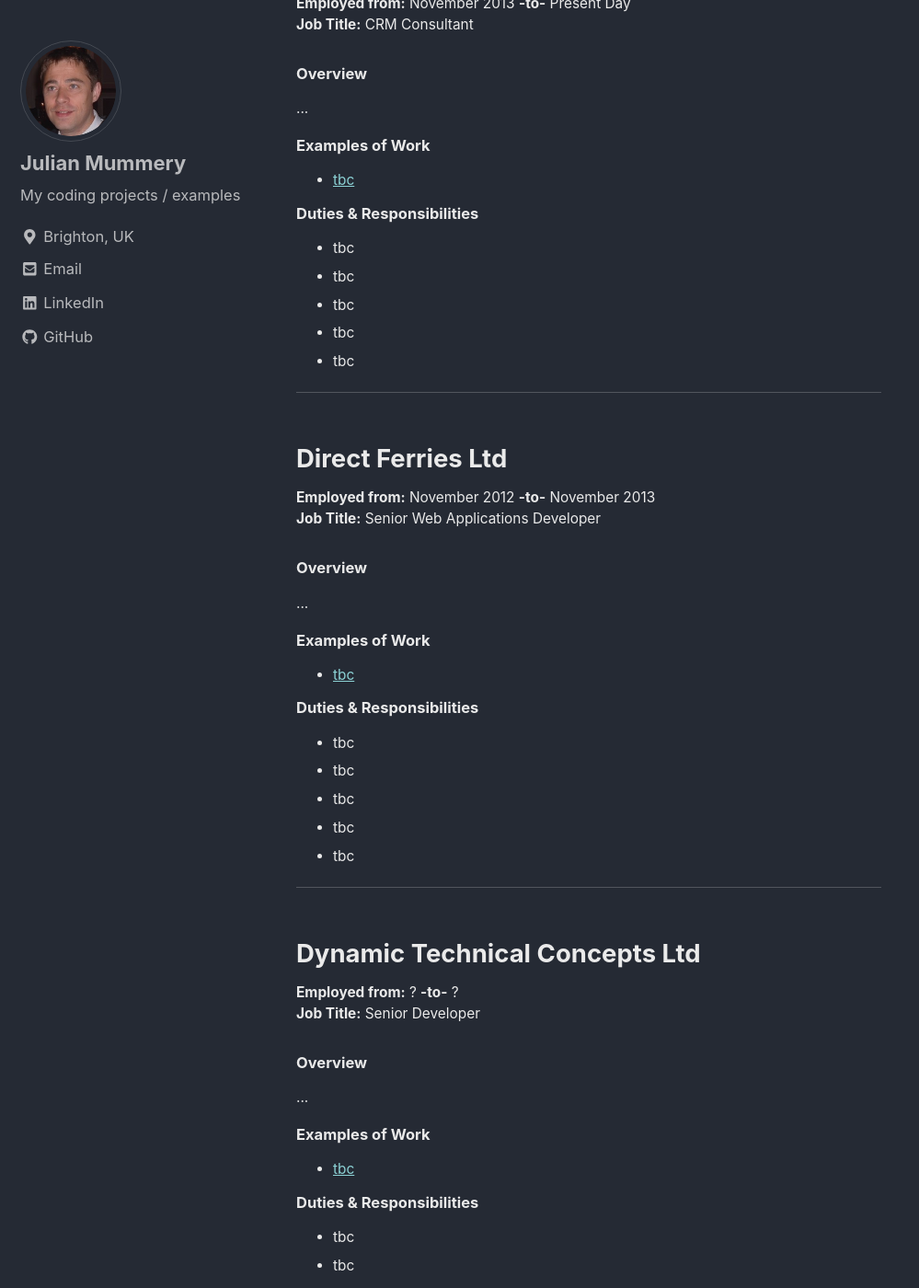
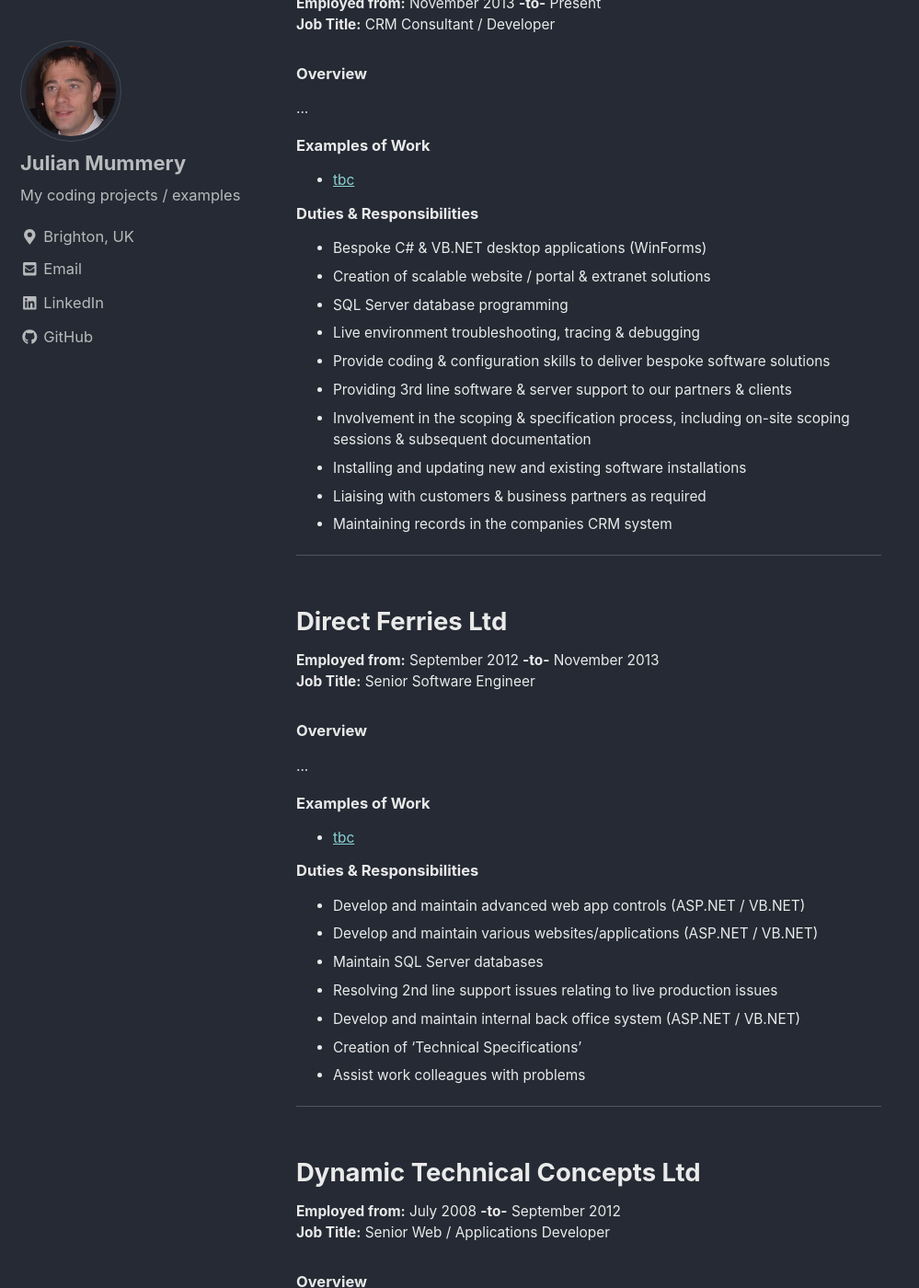
Before and after one commit to julianmummery/julianmummery.github.io, a Jekyll site: the page built from _pages/experience.md, in a window 1280 px wide and 1400 px high, scrolled down 661 px. Shown: the whole window at 92% size, without its empty margins (0-999 px from the left). Built offline with Jekyll 4.4.1, drawn with Linux system fonts in a browser that asks for light colours; nearby versions of some CDN libraries; some of the changed text lies outside the part shown.

Commit message:
Update experience.md

```diff
--- a/_pages/experience.md
+++ b/_pages/experience.md
@@ -11,8 +11,8 @@
 
 <hr/>
 <h2>Loria Consulting Ltd</h2>
-<p style="font-size:0.70em; margin-top:0; margin-bottom: 0;"><strong>Employed from:</strong> November 2013 <strong>-to-</strong> Present Day</p>
-<p style="font-size:0.70em; margin-top:0; margin-bottom: 0;"><strong>Job Title:</strong> CRM Consultant</p>
+<p style="font-size:0.70em; margin-top:0; margin-bottom: 0;"><strong>Employed from:</strong> November 2013 <strong>-to-</strong> Present</p>
+<p style="font-size:0.70em; margin-top:0; margin-bottom: 0;"><strong>Job Title:</strong> CRM Consultant / Developer</p>
 <h5>Overview</h5>
 <p style="font-size:0.70em;">...</p>
 <h5 style="margin-top: 0px">Examples of Work</h5>
@@ -21,17 +21,22 @@
 </ul>
 <h5 style="margin-top: 0px">Duties & Responsibilities</h5>
 <ul style="font-size:0.70em;">
-  <li>tbc</li>
-  <li>tbc</li>
-  <li>tbc</li>
-  <li>tbc</li>
-  <li>tbc</li>
+  <li>Bespoke C# & VB.NET desktop applications (WinForms)</li>
+  <li>Creation of scalable website / portal & extranet solutions</li>
+  <li>SQL Server database programming</li>
+  <li>Live environment troubleshooting, tracing & debugging</li>
+  <li>Provide coding & configuration skills to deliver bespoke software solutions</li>
+  <li>Providing 3rd line software & server support to our partners & clients</li>
+  <li>Involvement in the scoping & specification process, including on-site scoping sessions & subsequent documentation</li>
+  <li>Installing and updating new and existing software installations</li>
+  <li>Liaising with customers & business partners as required</li>
+  <li>Maintaining records in the companies CRM system</li>
 </ul>
 
 <hr/>
 <h2>Direct Ferries Ltd</h2>
-<p style="font-size:0.70em; margin-top:0; margin-bottom: 0;"><strong>Employed from:</strong> November 2012 <strong>-to-</strong> November 2013</p>
-<p style="font-size:0.70em; margin-top:0; margin-bottom: 0;"><strong>Job Title:</strong> Senior Web Applications Developer</p>
+<p style="font-size:0.70em; margin-top:0; margin-bottom: 0;"><strong>Employed from:</strong> September 2012 <strong>-to-</strong> November 2013</p>
+<p style="font-size:0.70em; margin-top:0; margin-bottom: 0;"><strong>Job Title:</strong> Senior Software Engineer</p>
 <h5>Overview</h5>
 <p style="font-size:0.70em;">...</p>
 <h5 style="margin-top: 0px">Examples of Work</h5>
@@ -40,17 +45,19 @@
 </ul>
 <h5 style="margin-top: 0px">Duties & Responsibilities</h5>
 <ul style="font-size:0.70em;">
-  <li>tbc</li>
-  <li>tbc</li>
-  <li>tbc</li>
-  <li>tbc</li>
-  <li>tbc</li>
+  <li>Develop and maintain advanced web app controls (ASP.NET / VB.NET)</li>
+  <li>Develop and maintain various websites/applications (ASP.NET / VB.NET)</li>
+  <li>Maintain SQL Server databases</li>
+  <li>Resolving 2nd line support issues relating to live production issues</li>
+  <li>Develop and maintain internal back office system (ASP.NET / VB.NET)</li>
+  <li>Creation of ‘Technical Specifications’</li>
+  <li>Assist work colleagues with problems</li>
 </ul>
 
 <hr/>
 <h2>Dynamic Technical Concepts Ltd</h2>
-<p style="font-size:0.70em; margin-top:0; margin-bottom: 0;"><strong>Employed from:</strong> ? <strong>-to-</strong> ?</p>
-<p style="font-size:0.70em; margin-top:0; margin-bottom: 0;"><strong>Job Title:</strong> Senior Developer</p>
+<p style="font-size:0.70em; margin-top:0; margin-bottom: 0;"><strong>Employed from:</strong> July 2008 <strong>-to-</strong> September 2012</p>
+<p style="font-size:0.70em; margin-top:0; margin-bottom: 0;"><strong>Job Title:</strong> Senior Web / Applications Developer</p>
 <h5>Overview</h5>
 <p style="font-size:0.70em;">...</p>
 <h5 style="margin-top: 0px">Examples of Work</h5>
@@ -59,19 +66,25 @@
 </ul>
 <h5 style="margin-top: 0px">Duties & Responsibilities</h5>
 <ul style="font-size:0.70em;">
-  <li>tbc</li>
-  <li>tbc</li>
-  <li>tbc</li>
-  <li>tbc</li>
-  <li>tbc</li>
+  <li>Developing Web and Desktop applications using ASP.NET / VB.NET</li>
+  <li>Creation of ‘Technical Specifications’</li>
+  <li>Planning and creation of commercial websites for clients</li>
+  <li>Evaluating and changing websites for SEO compliance</li>
+  <li>Creation of new ‘Online Insurance Products’ for price comparison system</li>
+  <li>Enhance and maintain online ‘Price Comparison System’</li>
+  <li>Liaise with clients in a ‘Business Analysis’ role</li>
+  <li>Provide support via telephone and e-mail</li>
+  <li>Design / create & maintain reports</li>
+  <li>Assist work colleagues with problems</li>
+  <li>Creation of graphical elements / components using Adobe software</li>
 </ul>
 
 <hr/>
 <h2>Friday Ad Ltd</h2>
-<p style="font-size:0.70em; margin-top:0; margin-bottom: 0;"><strong>Employed from:</strong> ? <strong>-to-</strong> ?</p>
+<p style="font-size:0.70em; margin-top:0; margin-bottom: 0;"><strong>Employed from:</strong> April 2008 <strong>-to-</strong> June 2008</p>
 <p style="font-size:0.70em; margin-top:0; margin-bottom: 0;"><strong>Job Title:</strong> Windows Application Developer</p>
 <h5>Overview</h5>
-<p style="font-size:0.70em;">...</p>
+<p style="font-size:0.70em;">tbc. I left this role due to a better job opportunity that was offered to me by Dynamic Technical Concepts Ltd.</p>
 <h5 style="margin-top: 0px">Examples of Work</h5>
 <ul style="font-size:0.70em;">
   <li><a href="https://github.com/julianmummery/tbc" target="_blank">tbc</a></li>
@@ -87,7 +100,7 @@
 
 <hr/>
 <h2>Berkely Alexander Ltd</h2>
-<p style="font-size:0.70em; margin-top:0; margin-bottom: 0;"><strong>Employed from:</strong> ? <strong>-to-</strong> ?</p>
+<p style="font-size:0.70em; margin-top:0; margin-bottom: 0;"><strong>Employed from:</strong> November 2006 <strong>-to-</strong> March 2008</p>
 <p style="font-size:0.70em; margin-top:0; margin-bottom: 0;"><strong>Job Title:</strong> Systems Support Analyst / Programmer</p>
 <h5>Overview</h5>
 <p style="font-size:0.70em;">...</p>
@@ -97,17 +110,22 @@
 </ul>
 <h5 style="margin-top: 0px">Duties & Responsibilities</h5>
 <ul style="font-size:0.70em;">
-  <li>tbc</li>
-  <li>tbc</li>
-  <li>tbc</li>
-  <li>tbc</li>
-  <li>tbc</li>
+  <li>Creation of ‘Technical Specifications’</li>
+  <li>Create bespoke software applications using VB 6 / VB.NET</li>
+  <li>Maintain MySQL databases</li>
+  <li>Writing procedures / operating instructions</li>
+  <li>Maintain insurance quotation engine</li>
+  <li>Create / maintain ‘Management Information System’</li>
+  <li>Client facing help desk support</li>
+  <li>Server maintenance / repair / upgrades etc…</li>
+  <li>Creation of advanced Excel spreadsheets</li>
+  <li>Evaluating / purchasing external software and hardware</li>
 </ul>
 
 <hr/>
 <h2>Attevo</h2>
-<p style="font-size:0.70em; margin-top:0; margin-bottom: 0;"><strong>Employed from:</strong> ? <strong>-to-</strong> ?</p>
-<p style="font-size:0.70em; margin-top:0; margin-bottom: 0;"><strong>Job Title:</strong> Customer Services Representative</p>
+<p style="font-size:0.70em; margin-top:0; margin-bottom: 0;"><strong>Employed from:</strong> tbc <strong>-to-</strong> tbc</p>
+<p style="font-size:0.70em; margin-top:0; margin-bottom: 0;"><strong>Job Title:</strong> Freelance C# Developer</p>
 <h5>Overview</h5>
 <p style="font-size:0.70em;">I.T. Consultancy firm based in the United States.<br>A work colleague from General Motors recommended me to them to help out on a part-time ASP.NET/C# project.</p>
 <h5 style="margin-top: 0px">Examples of Work</h5>
@@ -116,21 +134,23 @@
 </ul>
 <h5 style="margin-top: 0px">Duties & Responsibilities</h5>
 <ul style="font-size:0.70em;">
-  <li>tbc</li>
-  <li>tbc</li>
-  <li>tbc</li>
-  <li>tbc</li>
-  <li>tbc</li>
+  <li>Remote working</li>
+  <li>Creating prototype / wireframe ASP.NET/C# Web Application pages</li>
+  <li>Working from specification documents</li>
+  <li>Time recording</li>
+  <li>Taking part in telephone conference calls</li>
 </ul>
 
 <hr/>
 <h2>GMAC Commercial Finance (General Motors)</h2>
-<p style="font-size:0.70em; margin-top:0; margin-bottom: 0;"><strong>Employed from:</strong> ? <strong>-to-</strong> ?  (GMACCF - Subsidiary of General Motors - Acquired from Bank of New York)</p>
-<p style="font-size:0.70em; margin-top:0; margin-bottom: 0;"><strong>Employed from:</strong> ? <strong>-to-</strong> ?  (Bank of New York - Acquired from Lloyds Bank Plc)</p>
-<p style="font-size:0.70em; margin-top:0; margin-bottom: 0;"><strong>Employed from:</strong> ? <strong>-to-</strong> ?  (Internal Factors Ltd - Subsidiary of Lloyds Bank Plc)</p>
+<p style="font-size:0.70em; margin-top:0; margin-bottom: 0;"><strong>Employed from:</strong> tbc <strong>-to-</strong> February 2006  (GMACCF - Subsidiary of General Motors - Acquired from Bank of New York)</p>
+<p style="font-size:0.70em; margin-top:0; margin-bottom: 0;"><strong>Employed from:</strong> tbc <strong>-to-</strong> tbc  (Bank of New York - Acquired from Lloyds Bank Plc)</p>
+<p style="font-size:0.70em; margin-top:0; margin-bottom: 0;"><strong>Employed from:</strong> August 1989 <strong>-to-</strong> tbc  (Internal Factors Ltd - Subsidiary of Lloyds Bank Plc)</p>
 <p style="font-size:0.70em; margin-top:0; margin-bottom: 0;"><strong>Job Title:</strong> Customer Services Representative</p>
 <h5>Overview</h5>
 <p style="font-size:0.70em;">GMAC Commercial Finance (GMAC CF) is a subsidiary of GMAC Financial Services, a bank holding company with operations in North America, South America, Europe and Asia-Pacific. GMAC specializes in automotive finance, real estate finance, insurance, commercial finance and online banking. GMAC CF is one of the most trusted sources of capital for the middle-market businesses it serves.</p>
+<p>I started working on the I.T. Help Desk progressed from there to Computer Operator doing shift work looking after IBM Mainframe. Then over the years worked up from a Trainee Computer Programmer to an Analyst / Designer / Lead Programmer.
+</p>
 <h5 style="margin-top: 0px">Examples of Work</h5>
 <ul style="font-size:0.70em;">
   <li><a href="https://github.com/julianmummery/tbc" target="_blank">tbc</a></li>
@@ -146,7 +166,7 @@
 
 <hr/>
 <h2>Souther Water Authority</h2>
-<p style="font-size:0.70em; margin-top:0; margin-bottom: 0;"><strong>Employed from:</strong> ? <strong>-to-</strong> ?</p>
+<p style="font-size:0.70em; margin-top:0; margin-bottom: 0;"><strong>Employed from:</strong> November 1987 <strong>-to-</strong> August 1989</p>
 <p style="font-size:0.70em; margin-top:0; margin-bottom: 0;"><strong>Job Title:</strong> Customer Services Representative</p>
 <h5>Overview</h5>
 <p style="font-size:0.70em;">...</p>
@@ -156,28 +176,30 @@
 </ul>
 <h5 style="margin-top: 0px">Duties & Responsibilities</h5>
 <ul style="font-size:0.70em;">
-  <li>tbc</li>
-  <li>tbc</li>
-  <li>tbc</li>
-  <li>tbc</li>
-  <li>tbc</li>
+  <li>Replying to customers letters</li>
+  <li>Dealing with the public on the telephone with account problems, change of address etc…</li>
+  <li>Applying changes to billing computer system</li>
+  <li>General office duties e.g. photocopying, filing etc…</li>
 </ul>
 
 <hr/>
-<p style="font-size:0.70em; margin-top:0; margin-bottom: 0;"><strong>Employed from:</strong> ? <strong>-to-</strong> ?</p>
+<h2>The Royal Navy</h2>
+<p style="font-size:0.70em; margin-top:0; margin-bottom: 0;"><strong>Employed during:</strong> 1987</p>
 <p style="font-size:0.70em; margin-top:0; margin-bottom: 0;"><strong>Job Title:</strong> Junior Seaman Operator (Missile Operator)</p>
 <h5>Overview</h5>
-<p style="font-size:0.70em;">...</p>
+<p style="font-size:0.70em;">Military basic training. Left before active service due to being voluteered down a career path I did <strong>not</strong> want to take. That being underwater for up to six months of the year!</p>
 <h5 style="margin-top: 0px">Examples of Work</h5>
 <ul style="font-size:0.70em;">
   <li>No examples available.</li>
 </ul>
 <h5 style="margin-top: 0px">Duties & Responsibilities</h5>
 <ul style="font-size:0.70em;">
-  <li>tbc</li>
-  <li>tbc</li>
-  <li>tbc</li>
-  <li>tbc</li>
-  <li>tbc</li>
+  <li>Fire Fighting</li>
+  <li>Search & Rescue</li>
+  <li>Weapons</li>
+  <li>Warfare</li>
+  <li>Classroom Seamanship Studies</li>
+  <li>Drill Practice</li>
+  <li>Washing, Ironing & Maintaining Kit</li>
+  <li>Parade Practice</li>
 </ul>
-<p style="font-size:0.70em;">Military basic training. Left before active service due to being voluteered down a career path I did <strong>not</strong> want to take. That being underwater for up to six months of the year!</p>
```
